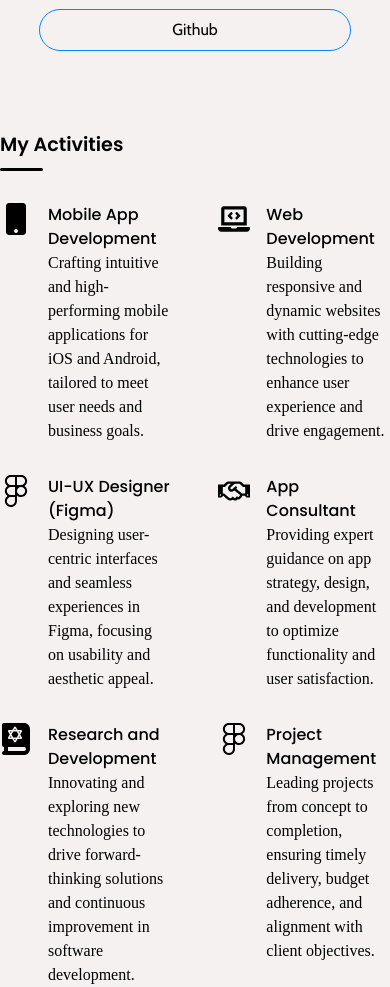
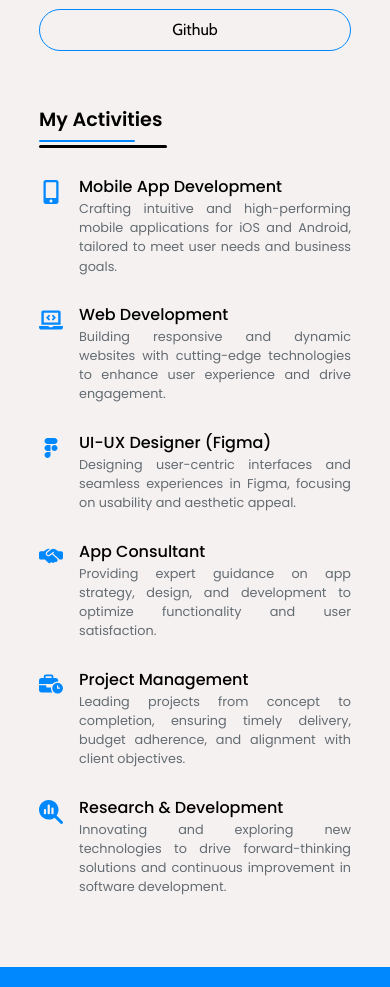
Before and after one commit to mayankkumawat/my-portfolio, a Next.js app: page / in a window 390 px wide. Shown: the part 1100-2087 px from the top of the page. Built offline with nearby package versions, Linux system fonts and the light colour scheme.

Commit message:
fix - styles offer section

```diff
--- a/src/components/OfferSection.jsx
+++ b/src/components/OfferSection.jsx
@@ -1,68 +1,18 @@
 import React from 'react';
-import {
-  FaMobile,
-  FaFigma,
-  FaLaptopCode,
-  FaRegHandshake,
-} from 'react-icons/fa';
-import { FaBookTanakh } from 'react-icons/fa6';
+import { Constants } from '@/constants/constants';
 
 import '../styles/globals.css';
-
-const WORK_INFO = [
-  {
-    id: 1,
-    title: 'Mobile App Development',
-    icon: <FaMobile size={'2rem'} />,
-    description:
-      'Crafting intuitive and high-performing mobile applications for iOS and Android, tailored to meet user needs and business goals.',
-  },
-  {
-    id: 2,
-    icon: <FaLaptopCode size={'2rem'} />,
-    title: 'Web Development',
-    description:
-      'Building responsive and dynamic websites with cutting-edge technologies to enhance user experience and drive engagement.',
-  },
-  {
-    id: 3,
-    icon: <FaFigma size={'2rem'} />,
-    title: 'UI-UX Designer (Figma)',
-    description:
-      'Designing user-centric interfaces and seamless experiences in Figma, focusing on usability and aesthetic appeal.',
-  },
-  {
-    id: 4,
-    icon: <FaRegHandshake size={'2rem'} />,
-    title: 'App Consultant',
-    description:
-      'Providing expert guidance on app strategy, design, and development to optimize functionality and user satisfaction.',
-  },
-  {
-    id: 5,
-    icon: <FaBookTanakh size={'2rem'} />,
-    title: 'Research and Development',
-    description:
-      'Innovating and exploring new technologies to drive forward-thinking solutions and continuous improvement in software development.',
-  },
-  {
-    id: 6,
-    icon: <FaFigma size={'2rem'} />,
-    title: 'Project Management',
-    description:
-      'Leading projects from concept to completion, ensuring timely delivery, budget adherence, and alignment with client objectives.',
-  },
-];
 
 const OfferSection = () => {
   return (
     <div className="offer-container">
       <div className="title">
         <p>My Activities</p>
-        <div className="under-line"></div>
+        <div className="small-under-line" />
+        <div className="under-line" />
       </div>
       <div className="work-container">
-        {WORK_INFO.map(({ id, title, description, icon }) => (
+        {Constants.WORK_INFO.map(({ id, title, description, icon }) => (
           <div key={id} className="work-item">
             <div>{icon}</div>
             <div className="work-info">
--- a/src/constants/constants.tsx
+++ b/src/constants/constants.tsx
@@ -1,5 +1,59 @@
+import {
+  FaBusinessTime,
+  FaHandshakeSimple,
+  FaMagnifyingGlassChart,
+} from 'react-icons/fa6';
+import { CgFigma } from 'react-icons/cg';
+import { FaMobileAlt, FaLaptopCode } from 'react-icons/fa';
+
 const NAVBAR_LINKS = ['About me', 'Resume', 'Works', 'Contact'];
 
+const WORK_INFO = [
+  {
+    id: 1,
+    title: 'Mobile App Development',
+    icon: <FaMobileAlt color={'#0088ff'} size={'1.5rem'} />,
+    description:
+      'Crafting intuitive and high-performing mobile applications for iOS and Android, tailored to meet user needs and business goals.',
+  },
+  {
+    id: 2,
+    icon: <FaLaptopCode color={'#0088ff'} size={'1.5rem'} />,
+    title: 'Web Development',
+    description:
+      'Building responsive and dynamic websites with cutting-edge technologies to enhance user experience and drive engagement.',
+  },
+  {
+    id: 3,
+    icon: <CgFigma color={'#0088ff'} size={'1.5rem'} />,
+    title: 'UI-UX Designer (Figma)',
+    description:
+      'Designing user-centric interfaces and seamless experiences in Figma, focusing on usability and aesthetic appeal.',
+  },
+  {
+    id: 4,
+    icon: <FaHandshakeSimple color={'#0088ff'} size={'1.5rem'} />,
+    title: 'App Consultant',
+    description:
+      'Providing expert guidance on app strategy, design, and development to optimize functionality and user satisfaction.',
+  },
+  {
+    id: 5,
+    icon: <FaBusinessTime color={'#0088ff'} size={'1.5rem'} />,
+    title: 'Project Management',
+    description:
+      'Leading projects from concept to completion, ensuring timely delivery, budget adherence, and alignment with client objectives.',
+  },
+  {
+    id: 6,
+    icon: <FaMagnifyingGlassChart color={'#0088ff'} size={'1.5rem'} />,
+    title: 'Research & Development',
+    description:
+      'Innovating and exploring new technologies to drive forward-thinking solutions and continuous improvement in software development.',
+  },
+];
+
 export const Constants = {
+  WORK_INFO,
   NAVBAR_LINKS,
 };
--- a/src/styles/globals.css
+++ b/src/styles/globals.css
@@ -146,11 +146,11 @@ li {
 }
 
 .btn {
+  border-style: solid;
   border-width: 0.1rem;
+  border-radius: 10rem;
   border-color: #0088ff;
-  border-style: solid;
   padding: 0.5rem 1.2rem;
-  border-radius: 10rem;
 }
 
 .btn:hover {
@@ -176,8 +176,10 @@ li {
 }
 
 /* offer section styles */
+
 .offer-container {
   margin-top: 5rem;
+  margin-bottom: 2rem;
 }
 
 .title {
@@ -187,10 +189,18 @@ li {
   font-family: var(--font-poppins);
 }
 
+.small-under-line {
+  width: 6rem;
+  height: 0.15rem;
+  margin-top: 0.3rem;
+  border-radius: 10px;
+  background-color: #0088ff;
+}
+
 .under-line {
-  width: 11%;
-  height: 0.2rem;
-  margin-top: 0.5rem;
+  width: 8rem;
+  height: 0.15rem;
+  margin-top: 0.2rem;
   border-radius: 10px;
   background-color: #000;
 }
@@ -198,7 +208,7 @@ li {
 .work-container {
   display: grid;
   row-gap: 2rem;
-  column-gap: 3rem;
+  column-gap: 5rem;
   margin-top: 2rem;
   grid-template-columns: auto auto;
 }
@@ -210,10 +220,18 @@ li {
 }
 
 .work-title {
+  margin-top: -0.3rem;
   color: #000;
   font-weight: 500;
   font-size: 1rem;
   font-family: var(--font-poppins);
+}
+
+.work-description {
+  color: #636c72;
+  font-size: 0.8rem;
+  font-family: var(--font-poppins);
+  text-align: justify;
 }
 
 /* Media Queries */
@@ -232,8 +250,15 @@ li {
     border-radius: 0;
   }
   .info {
-    width: 80%;
+    width: 80% !important;
     margin-top: 2rem;
+  }
+  .offer-container {
+    padding: 10%;
+    margin-top: -1rem !important;
+  }
+  .work-container {
+    grid-template-columns: auto;
   }
 }
 
@@ -285,6 +310,9 @@ li {
     flex-direction: column;
     gap: 1rem;
   }
+  .offer-container {
+    margin-top: 5rem;
+  }
 }
 
 /* media queries mobile */
@@ -304,6 +332,13 @@ li {
     width: 80%;
     margin-top: 2rem;
   }
+  .offer-container {
+    padding: 10%;
+    margin-top: 2rem;
+  }
+  .work-container {
+    grid-template-columns: auto;
+  }
 }
 
 @media (min-width: 425px) and (max-width: 767px) {
@@ -315,4 +350,11 @@ li {
     width: 80%;
     margin-top: 2rem;
   }
+  .offer-container {
+    padding: 10%;
+    margin-top: 2rem;
+  }
+  .work-container {
+    grid-template-columns: auto;
+  }
 }
```
